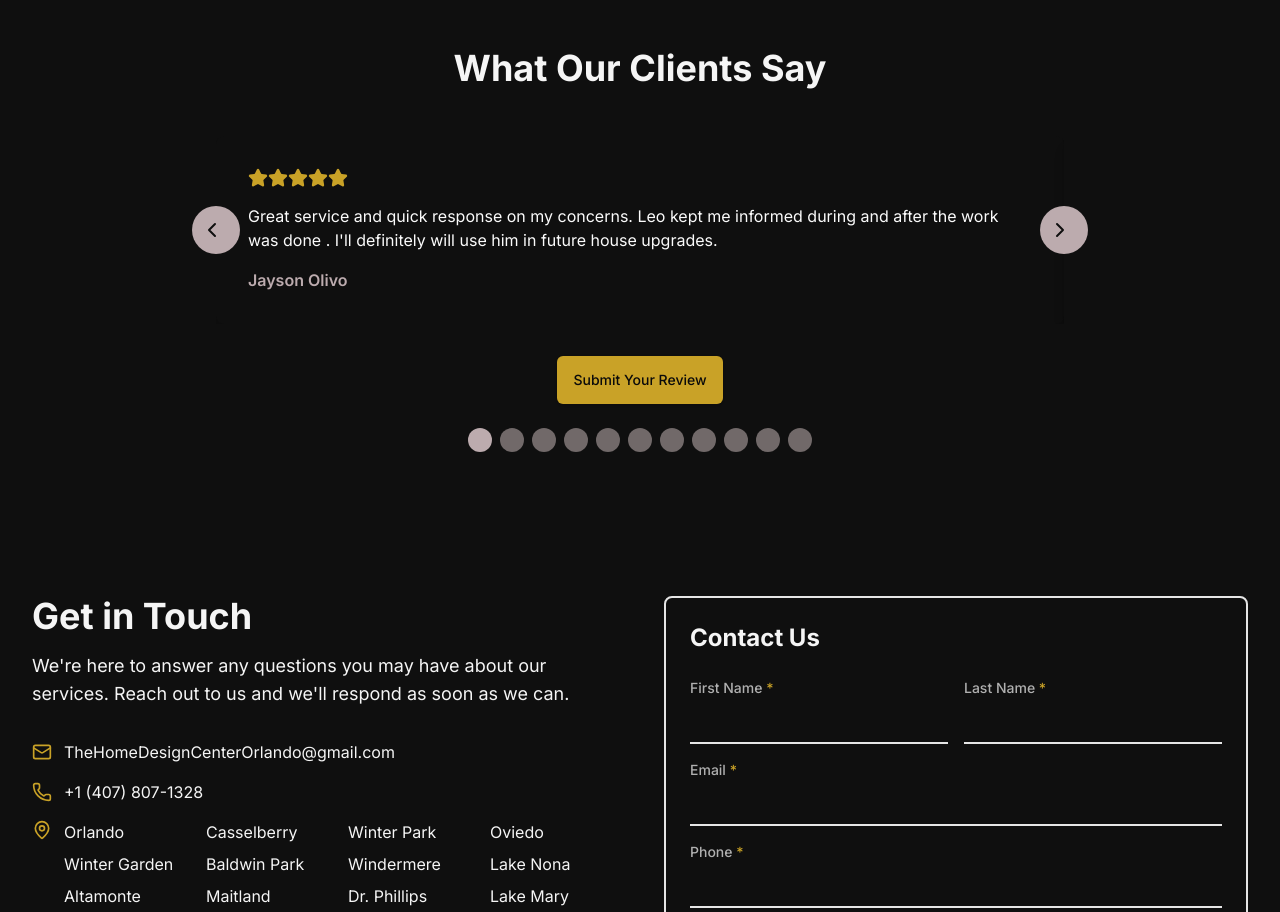
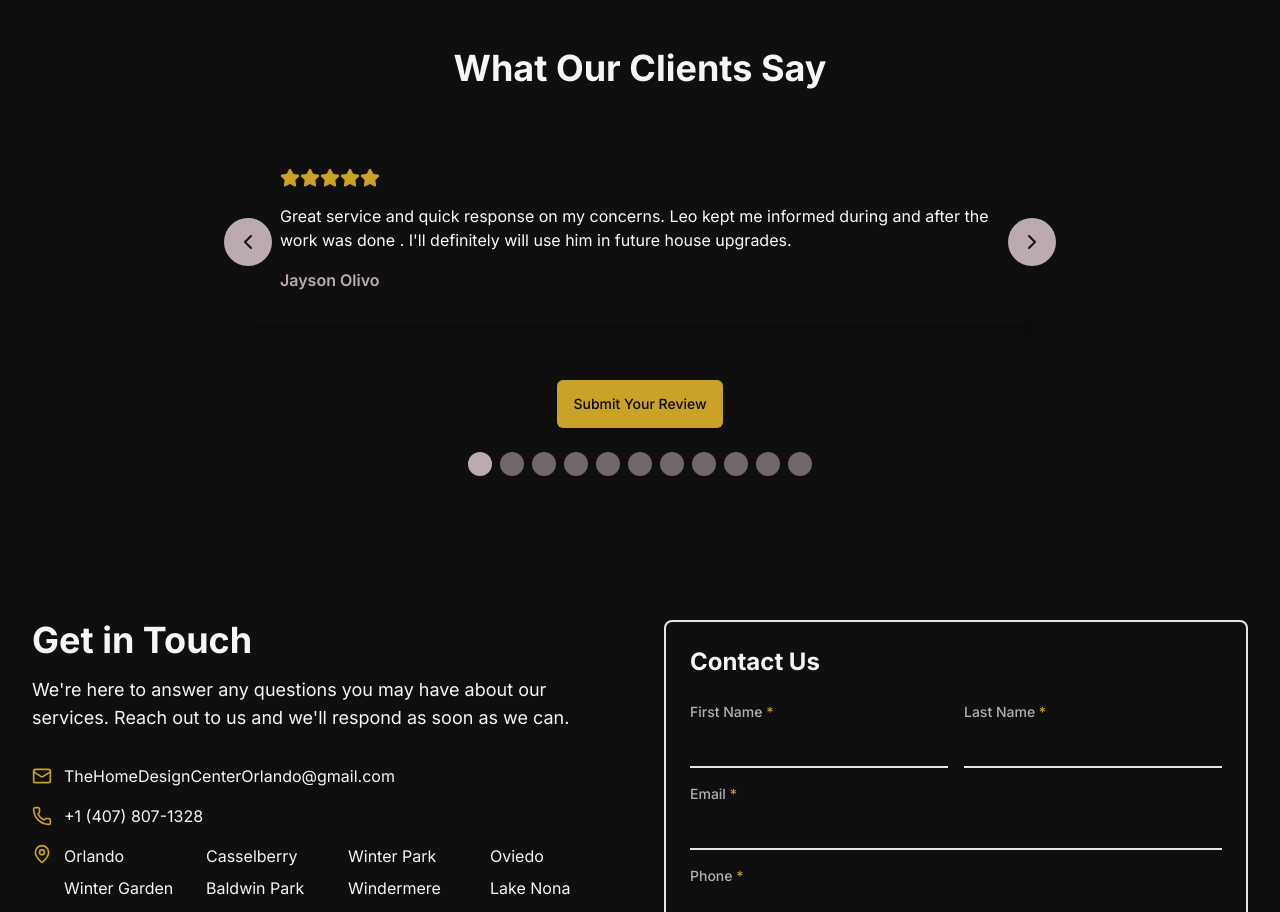
Before and after one commit to LRodriguez92/the-home-design-center-v2, a Next.js app: page /en in a window 1280 px wide. Shown: the part 1900-2812 px from the top of the page. Built offline with nearby package versions, Linux system fonts and the light colour scheme.

Commit message:
fixed arrow positions

```diff
--- a/app/components/review-carousel.tsx
+++ b/app/components/review-carousel.tsx
@@ -78,7 +78,7 @@ export default function ReviewCarousel({ lang }: ReviewCarouselProps) {
           aria-roledescription="carousel"
           aria-label={t('reviews.title')}
         >
-          <div className="overflow-hidden">
+          <div className="overflow-hidden px-8">
             <div
               className="flex transition-transform duration-300 ease-in-out"
               style={{ transform: `translateX(-${currentIndex * 100}%)` }}
@@ -111,14 +111,14 @@ export default function ReviewCarousel({ lang }: ReviewCarouselProps) {
           </div>
           <button
             onClick={prevReview}
-            className="absolute left-0 top-1/2 transform -translate-y-1/2 -translate-x-1/2 bg-[#BCABAE] text-[#0F0F0F] p-2 rounded-full hover:bg-[#716969] transition-colors duration-300 focus:ring-2 focus:ring-offset-2 focus:ring-[#BCABAE] focus:outline-none min-h-[48px] min-w-[48px]"
+            className="absolute left-2 top-1/2 transform -translate-y-1/2 bg-[#BCABAE] text-[#0F0F0F] p-2 rounded-full hover:bg-[#716969] transition-colors duration-300 select-none focus:outline-none min-h-[48px] min-w-[48px] flex items-center justify-center"
             aria-label={t('reviews.submitButton')}
           >
             <ChevronLeft className="w-6 h-6" aria-hidden="true" />
           </button>
           <button
             onClick={nextReview}
-            className="absolute right-0 top-1/2 transform -translate-y-1/2 translate-x-1/2 bg-[#BCABAE] text-[#0F0F0F] p-2 rounded-full hover:bg-[#716969] transition-colors duration-300 focus:ring-2 focus:ring-offset-2 focus:ring-[#BCABAE] focus:outline-none min-h-[48px] min-w-[48px]"
+            className="absolute right-2 top-1/2 transform -translate-y-1/2 bg-[#BCABAE] text-[#0F0F0F] p-2 rounded-full hover:bg-[#716969] transition-colors duration-300 select-none focus:outline-none min-h-[48px] min-w-[48px] flex items-center justify-center"
             aria-label={t('reviews.submitButton')}
           >
             <ChevronRight className="w-6 h-6" aria-hidden="true" />
```
